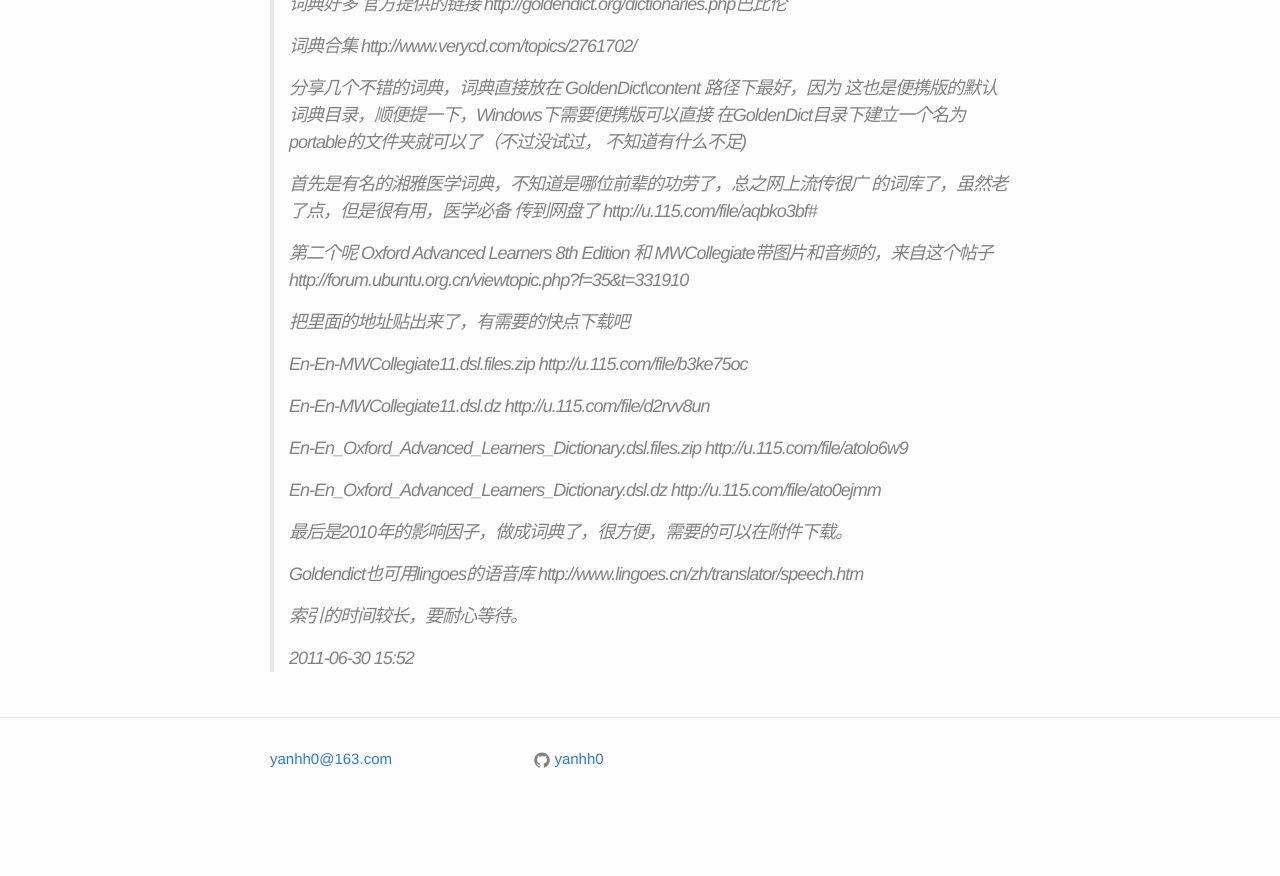
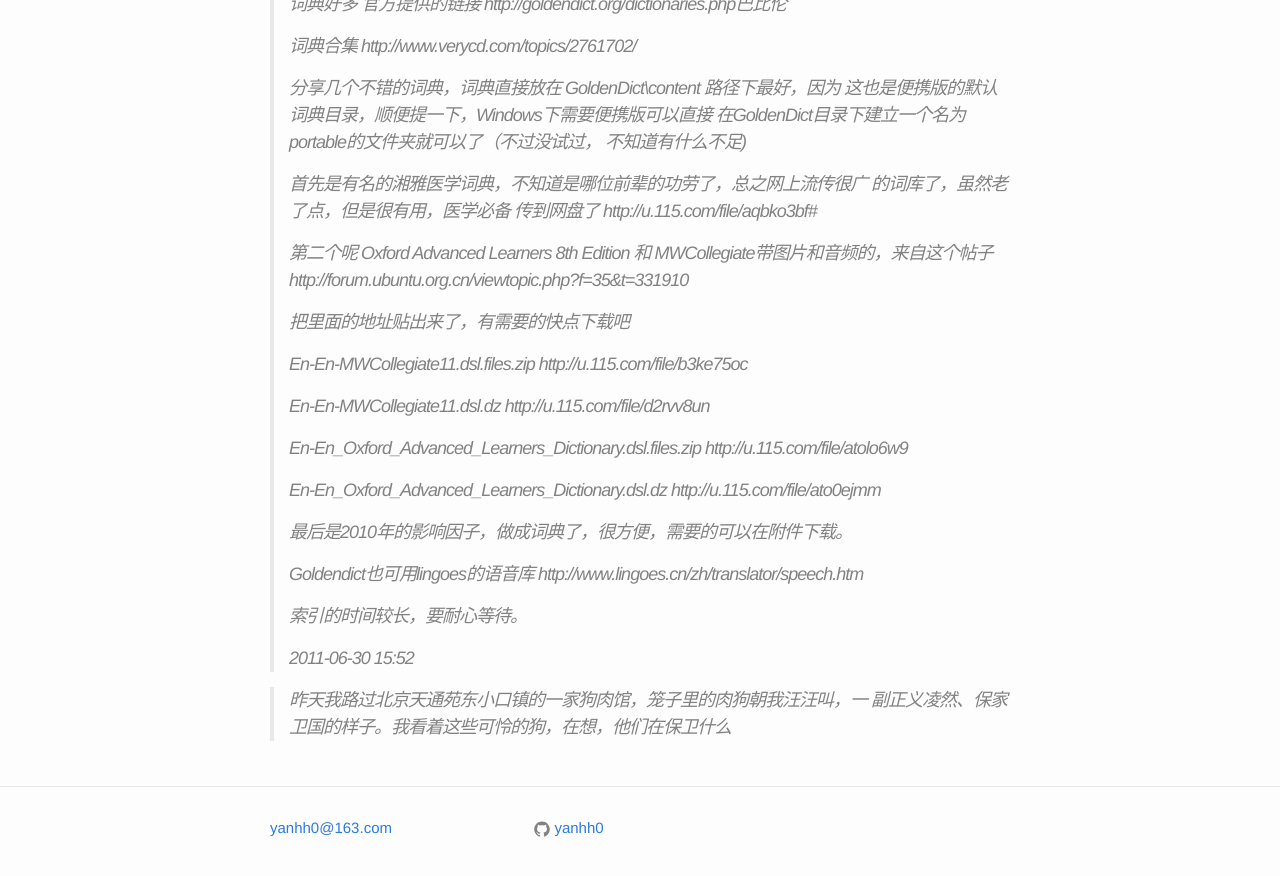
Before and after one commit to ggaarder7/yanhh0.github.io, a Jekyll site: the page built from blog/quotes.md, in a window 1280 px wide and 900 px high, scrolled down 2864 px. Shown: the top 876 px of the window. Built offline with Jekyll 4.4.1, drawn with Linux system fonts in a browser that asks for light colours; before the commit the page ends 3695 px from its top, so only the background shows below that.

Commit message:
*** empty log message ***

```diff
--- a/blog/quotes.md
+++ b/blog/quotes.md
@@ -183,3 +183,6 @@
 > 索引的时间较长，要耐心等待。
 >
 > 2011-06-30 15:52
+
+> 昨天我路过北京天通苑东小口镇的一家狗肉馆，笼子里的肉狗朝我汪汪叫，一
+> 副正义凌然、保家卫国的样子。我看着这些可怜的狗，在想，他们在保卫什么
```
